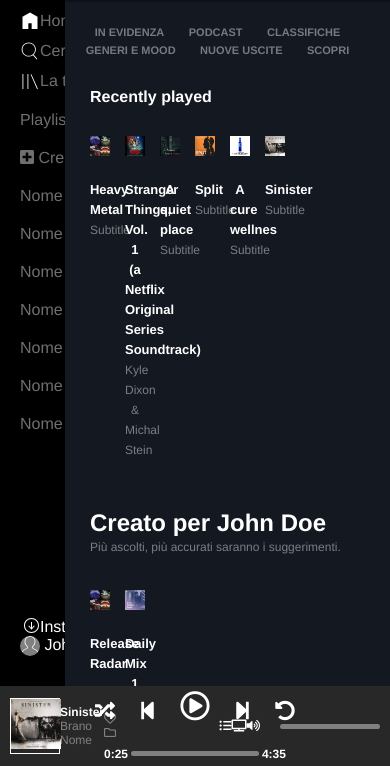
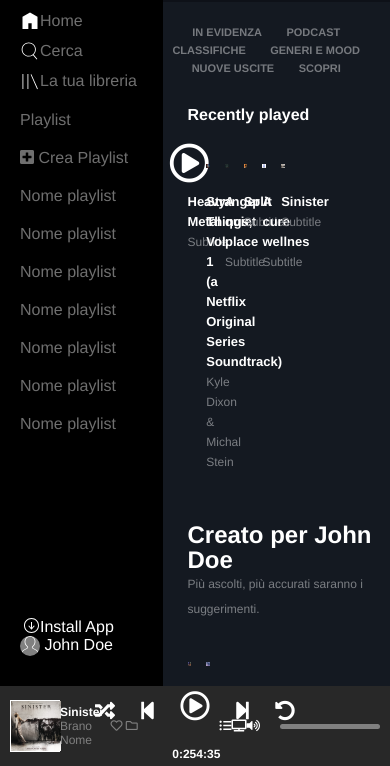
Before and after one commit to parix1999/html-css-spotifyweb, a plain HTML site: page index.html in a window 390 px wide. Shown: the part 78-844 px from the top of the page. Drawn offline with Linux system fonts and the light colour scheme.

Commit message:
spotify-3.7.0

```diff
--- a/css/style.css
+++ b/css/style.css
@@ -189,6 +189,26 @@ main .account-john{
 main .radius{
     border-radius:50%;
 }
+/* classi per hover album */
+.container-photo{
+    position:relative;
+}
+.icon-cover{
+    width:100%;
+    height:100%;
+    position:absolute;
+    top:50%;
+    left:50%;
+    transform:translate(-50%, -50%);
+}
+.icon-cover i{
+    position:absolute;
+    top:50%;
+    left:50%;
+    transform:translate(-50%, -50%);
+    color:white;
+    font-size:40px;
+}
 
 /* main .content-main .contenuto-album{
     width:100px;
@@ -233,6 +253,7 @@ footer .image-content{
 }
 footer .image-content img{
     width:50px;
+    display:block;
 }
 footer .text-part{
     width:60px;
--- a/index.html
+++ b/index.html
@@ -17,7 +17,7 @@
 
         <!-- parte principale page -->
         <main class="row">
-            <div class="col-xs-2 col-sm-4 col-md-3 col-lg-2 side-bar">
+            <div class="col-xs-5 col-sm-4 col-md-3 col-lg-2 side-bar">
                 <!-- inizio sidebar, con tre blocchi -->
                 <div class="top-part">
 
@@ -79,7 +79,7 @@
 
             </div>
             <!-- parte con il content principale immagini e barra opacity -->
-            <div class="col-xs-10 col-sm-8 col-md-9 col-lg-10 content-main">
+            <div class="col-xs-7 col-sm-8 col-md-9 col-lg-10 content-main">
                 <!-- parte della barra opacity -->
                 <div class="opacity-bar">
                     <div class="botton-upgrade">EFFETTUA L'UPGRADE</div>
@@ -102,8 +102,15 @@
                         <!-- 1 -->
                         <div class="clearfix">
                             <div class="container-image-text fl no-margin">
+
                                 <div class="container-photo">
+
                                     <img src="./img/metal_lifting.jpg" alt="first">
+
+                                    <div class="icon-cover">
+                                        <i class="far fa-play-circle"></i>
+                                    </div>
+
                                 </div>
                                 <div class="text-album">
                                     <div class="title-album"><strong>Heavy Metal</strong></div>
@@ -239,7 +246,7 @@
         <!-- nav bar con play and stop -->
         <footer class="row">
             <!-- riquadro a sx del footer/nav (layout) -->
-            <div class="col-xs-2 col-sm-4 col-md-3 col-lg-2 left">
+            <div class="col-xs-5 col-sm-4 col-md-3 col-lg-2 left">
                 <!-- parte interna -->
 
                 <div class="image-content">
@@ -256,7 +263,7 @@
 
             </div>
 
-            <div class="col-xs-8 col-sm-5 col-md-6 col-lg-8 center">
+            <div class="col-xs-2 col-sm-4 col-md-6 col-lg-8 center">
                 <div class="container-icon-center">
                     <i class="fas fa-random"></i>
                     <i class="fas fa-step-backward"></i>
@@ -271,7 +278,7 @@
                 </div>
             </div>
 
-            <div class="col-xs-2 col-sm-4 col-md-3 col-lg-2 right">
+            <div class="col-xs-5 col-sm-4 col-md-3 col-lg-2 right">
 
                 <div class="icon-dx">
                     <i class="fas fa-list-ul"></i>
```
